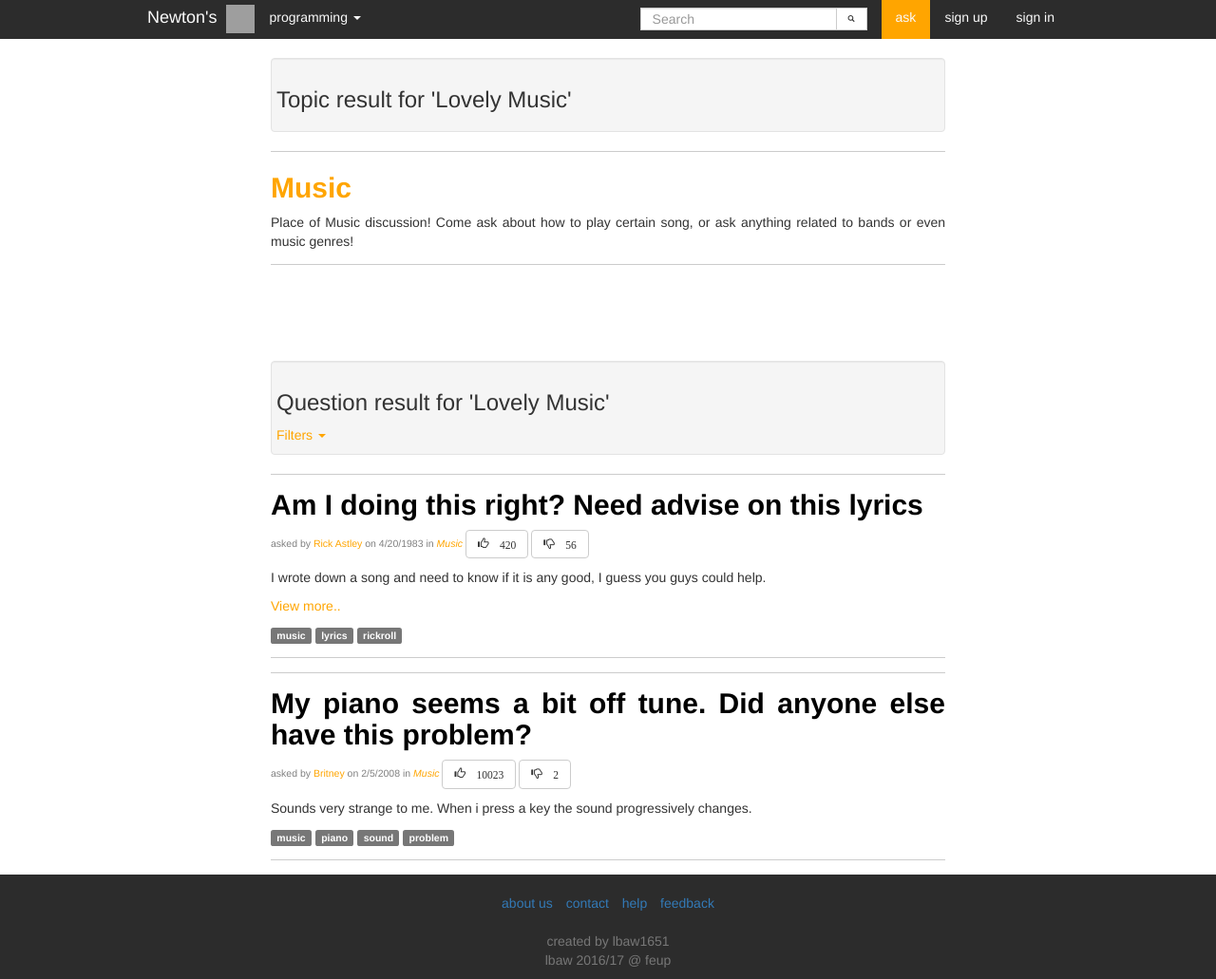
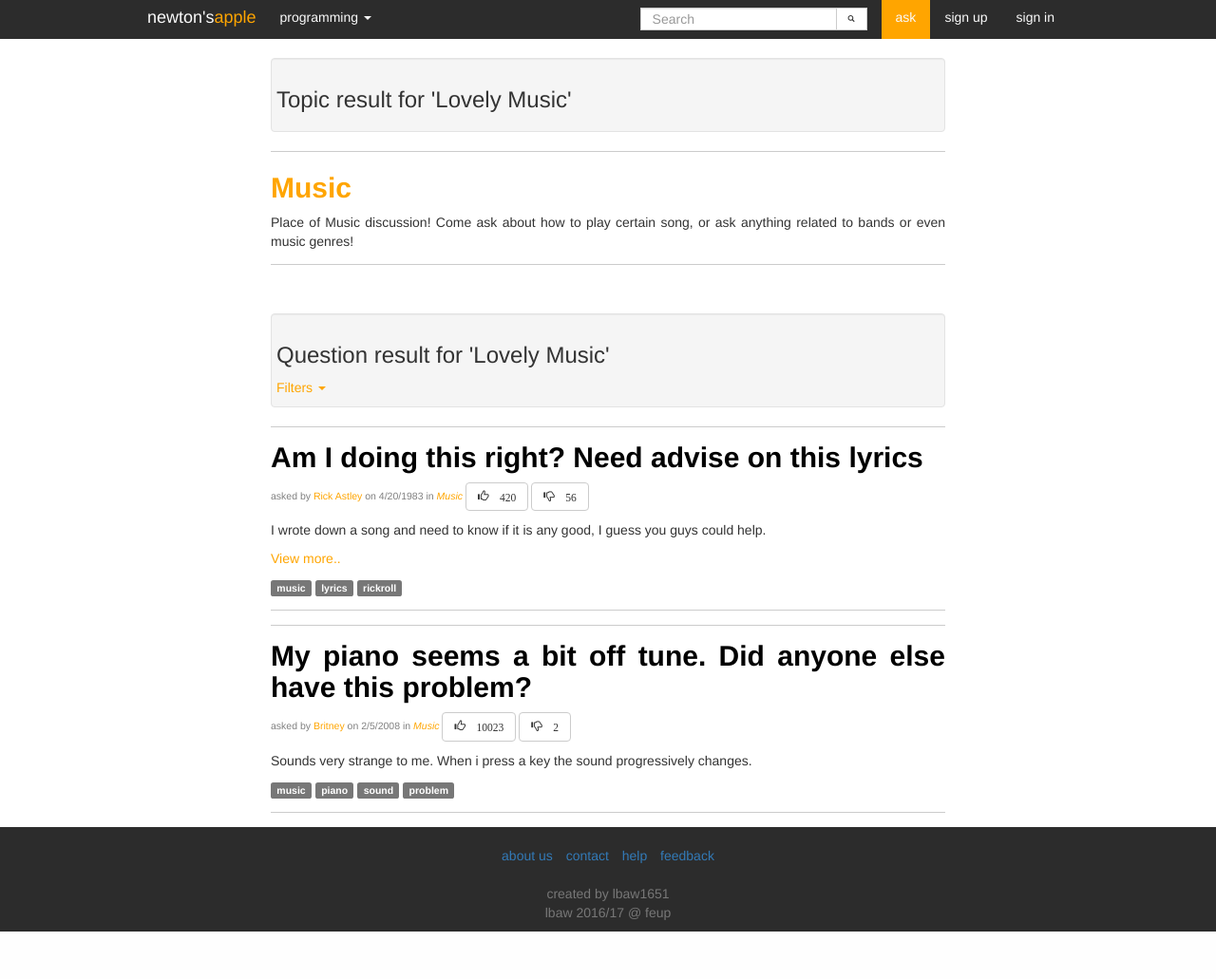
Before and after one commit to Katchau/LeBowie, a PHP site: page /search.html in a window 1280 px wide. Shown: the whole page at 95% size. After the commit the page ends 981 px from the top, so only its background shows below. Run offline with PHP 8.4, Linux system fonts and the light colour scheme; grey boxes are pictures that could not be loaded.

Commit message:
fixed navbars

```diff
--- a/css/search.css
+++ b/css/search.css
@@ -19,7 +19,7 @@
 }
 
 .questionSearch{
-	margin-top:100px;
+	margin-top:50px;
 }
 
 /* Customize container */
--- a/landing.html
+++ b/landing.html
@@ -38,8 +38,7 @@
           <span class="icon-bar"></span>
         </button>
         <!-- Brand -->
-        <a id="brand" class="navbar-brand" href="#">Newton's </a>
-        <a href="#" class="navbar-left"><img src="doc/images/prototype2.png" onmouseover="changeLogo()" onmouseout="resetLogo()"></a>
+        <a id="brand" class="navbar-brand" href="#">newton's<span class="brand-highlight">apple</span></a>
         <form id="mobile-search">
           <input id="mobile-search-bar" type="text" class="form-control" placeholder="search">
         </form>
--- a/new_question.html
+++ b/new_question.html
@@ -35,7 +35,7 @@
           <span class="icon-bar"></span>
         </button>
         <!-- Brand -->
-        <a class="navbar-brand" href="#">Newton's<a href="#" class="navbar-left"><img src="doc/images/prototype2.png" onmouseover="changeLogo()" onmouseout="resetLogo()"></a> </a>
+        <a id="brand" class="navbar-brand" href="#">newton's<span class="brand-highlight">apple</span></a>
         <form id="mobile-search">
           <input id="mobile-search-bar" type="text" class="form-control" placeholder="search">
         </form>
--- a/new_topic.html
+++ b/new_topic.html
@@ -35,7 +35,7 @@
           <span class="icon-bar"></span>
         </button>
         <!-- Brand -->
-        <a class="navbar-brand" href="#">Newton's<a href="#" class="navbar-left"><img src="doc/images/prototype2.png" onmouseover="changeLogo()" onmouseout="resetLogo()"></a> </a>
+        <a id="brand" class="navbar-brand" href="#">newton's<span class="brand-highlight">apple</span></a>
         <form id="mobile-search">
           <input id="mobile-search-bar" type="text" class="form-control" placeholder="search">
         </form>
--- a/profile-edit.html
+++ b/profile-edit.html
@@ -38,8 +38,7 @@
 			<span class="icon-bar"></span>
 		    </button>
 		    <!-- Brand -->
-        <a id="brand" class="navbar-brand" href="#">Newton's </a>
- 			<a href="#" class="navbar-left"><img src="doc/images/prototype2.png" onmouseover="changeLogo()" onmouseout="resetLogo()"></a>
+        <a id="brand" class="navbar-brand" href="#">newton's<span class="brand-highlight">apple</span></a>
 		    <form id="mobile-search">
 			<input id="mobile-search-bar" type="text" class="form-control" placeholder="search">
 		    </form>
--- a/search.html
+++ b/search.html
@@ -38,8 +38,7 @@
 			<span class="icon-bar"></span>
 		    </button>
 		    <!-- Brand -->
-        <a id="brand" class="navbar-brand" href="#">Newton's </a>
- 			<a href="#" class="navbar-left"><img src="doc/images/prototype2.png" onmouseover="changeLogo()" onmouseout="resetLogo()"></a>
+        <a id="brand" class="navbar-brand" href="#">newton's<span class="brand-highlight">apple</span></a>
 		    <form id="mobile-search">
 			<input id="mobile-search-bar" type="text" class="form-control" placeholder="search">
 		    </form>
--- a/topic.html
+++ b/topic.html
@@ -38,8 +38,7 @@
 			<span class="icon-bar"></span>
 		    </button>
 		    <!-- Brand -->
-        <a id="brand" class="navbar-brand" href="#">Newton's </a>
- 			<a href="#" class="navbar-left"><img src="doc/images/prototype2.png" onmouseover="changeLogo()" onmouseout="resetLogo()"></a>
+        <a id="brand" class="navbar-brand" href="#">newton's<span class="brand-highlight">apple</span></a>
 		    <form id="mobile-search">
 			<input id="mobile-search-bar" type="text" class="form-control" placeholder="search">
 		    </form>
```
